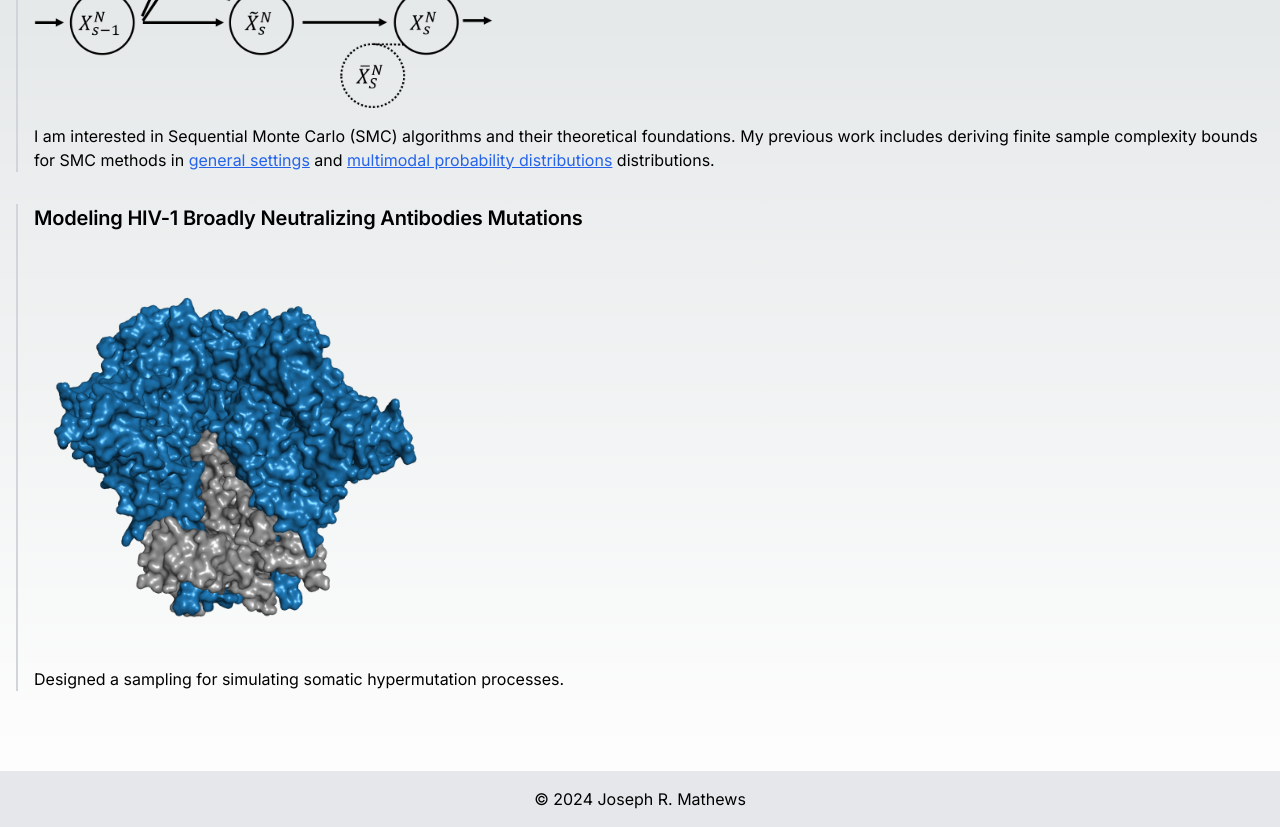
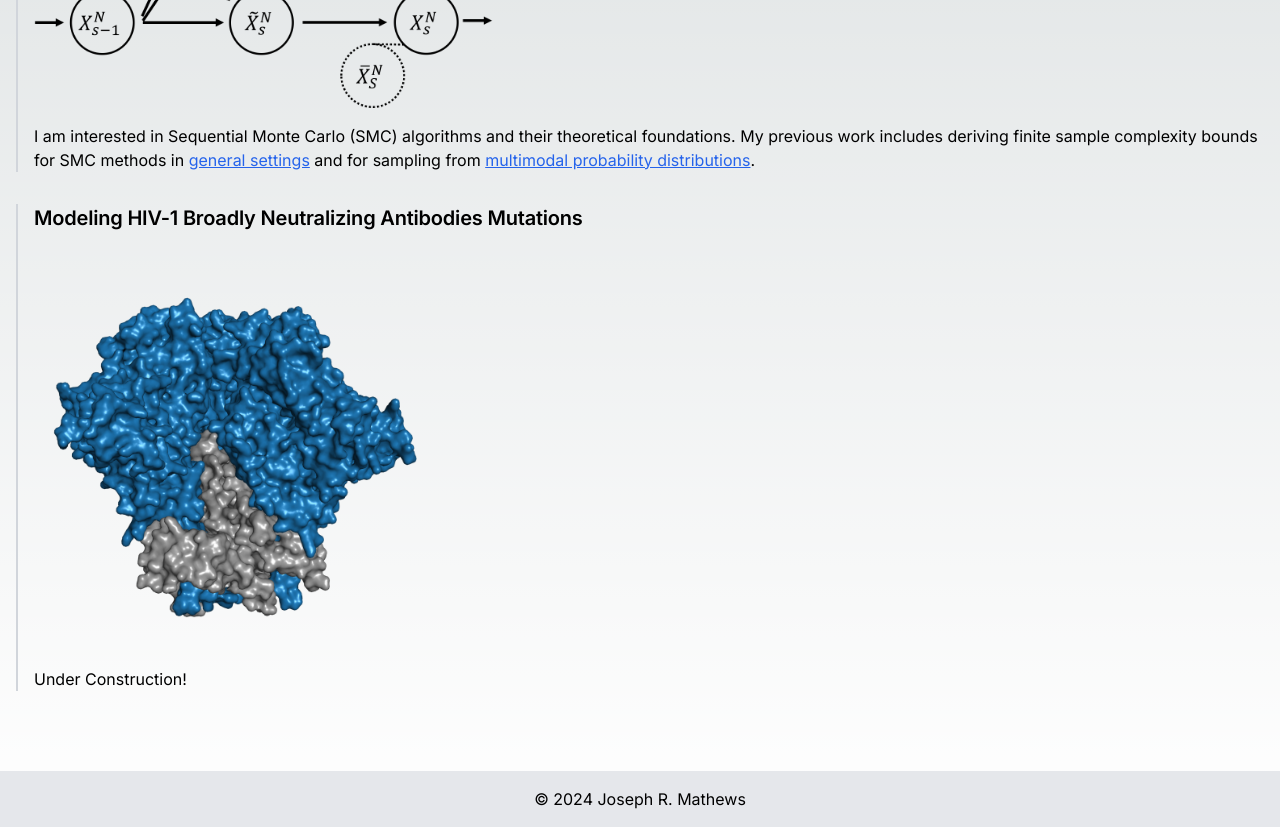
Before and after one commit to bassimeledath/joe-website, a Next.js app: page /research in a window 1280 px wide. Shown: the part 500-1327 px from the top of the page. Built offline with nearby package versions, Linux system fonts and the light colour scheme.

Commit message:
Some text

```diff
--- a/config.js
+++ b/config.js
@@ -31,12 +31,12 @@ const config = {
   researchExperience: [
     {
       title: "Sequential Monte Carlo Algorithms",
-      description: "I am interested in Sequential Monte Carlo (SMC) algorithms and their theoretical foundations. My previous work includes deriving finite sample complexity bounds for SMC methods in [general settings](https://projecteuclid.org/journals/annals-of-statistics/volume-51/issue-3/Finite-sample-complexity-of-sequential-Monte-Carlo-estimators/10.1214/23-AOS2295.short) and [multimodal probability distributions](https://projecteuclid.org/journals/annals-of-applied-probability/volume-34/issue-1B/Finite-sample-complexity-of-sequential-Monte-Carlo-estimators-on-multimodal/10.1214/23-AAP1989.short) distributions.",
+      description: "I am interested in Sequential Monte Carlo (SMC) algorithms and their theoretical foundations. My previous work includes deriving finite sample complexity bounds for SMC methods in [general settings](https://projecteuclid.org/journals/annals-of-statistics/volume-51/issue-3/Finite-sample-complexity-of-sequential-Monte-Carlo-estimators/10.1214/23-AOS2295.short) and for sampling from [multimodal probability distributions](https://projecteuclid.org/journals/annals-of-applied-probability/volume-34/issue-1B/Finite-sample-complexity-of-sequential-Monte-Carlo-estimators-on-multimodal/10.1214/23-AAP1989.short).",
       imagePath: "/images/research/Final.png"
     },
     {
       title: "Modeling HIV-1 Broadly Neutralizing Antibodies Mutations",
-      description: "Designed a sampling for simulating somatic hypermutation processes.",
+      description: "Under Construction!",
       imagePath: "/images/research/SOSIP_pyblue_hifi.png"
     }
   ],
```
